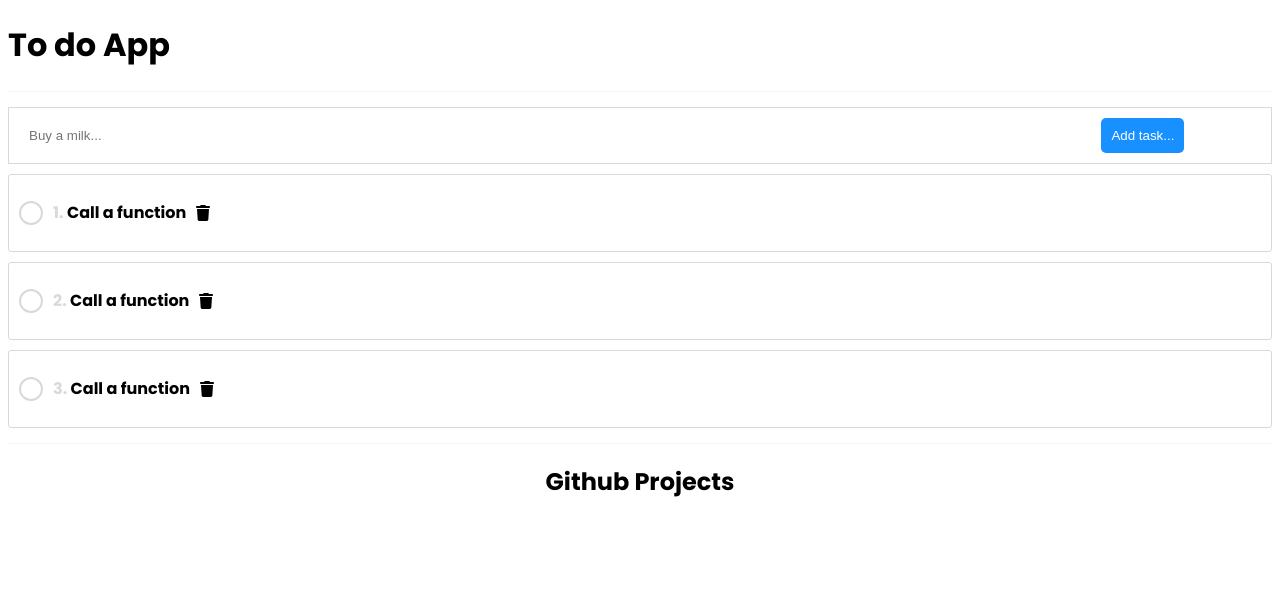
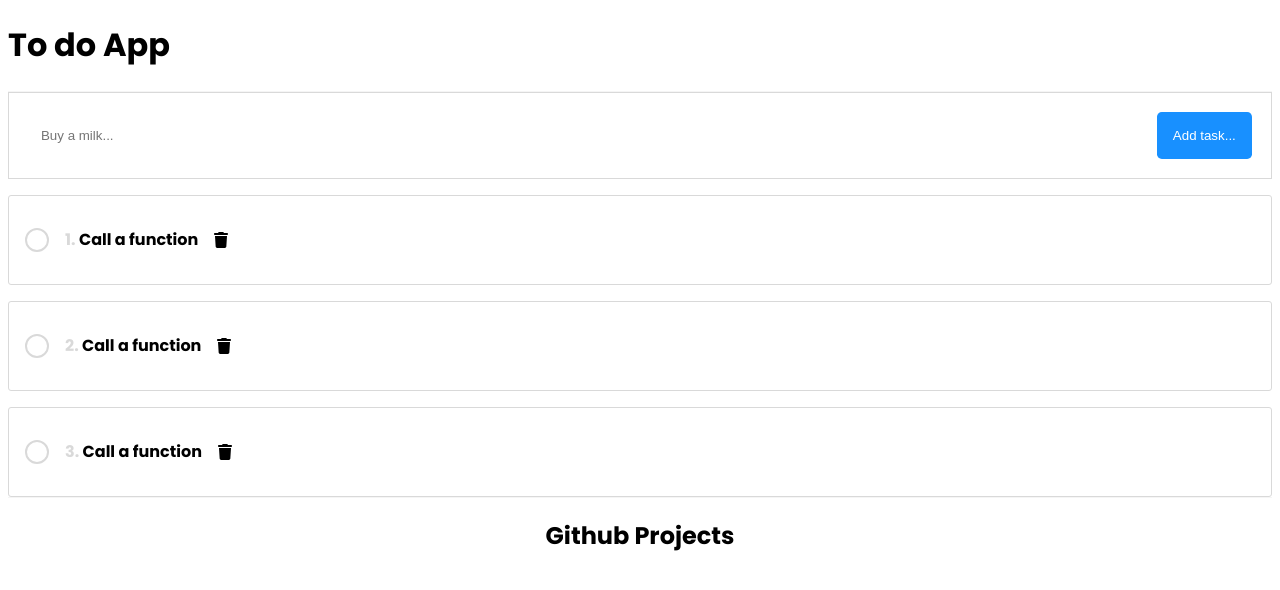
Before and after one commit to Furyforev3r/to-do-app-vite, a React (Vite) app: page / in a window 1280 px wide. Shown: the top 590 px of the page. Built offline with nearby package versions, Linux system fonts and the light colour scheme.

Commit message:
CSS Remake

```diff
--- a/src/App.css
+++ b/src/App.css
@@ -2,27 +2,26 @@
     --blue: #1890ff;
     --color-light-gray: #f5f5f5;
     --color-gray: #d9d9d9;
+    --alert-color: #f5222d;
 }
 
 header {
-    border-bottom: 1px solid var(--color-light-gray);
+    border-bottom: 0.1rem solid var(--color-light-gray);
 }
 
-main {
-    margin-top: 15px;
-}
 
-.submit {
+.submit label {
     display: flex;
     flex-direction: row;
-    gap: 10px;
-    border: 1px solid var(--color-gray);
-    padding: 10px;
+    justify-content: space-between;
+    flex-wrap: wrap;
+    gap: 0.8rem;
+    border: 0.1rem solid var(--color-gray);
+    padding: 1.2rem;
 }
 
 .submit input[type="text"] {
-    width: 83vw;
-    padding: 10px;
+    padding: 0.8rem;
     border: none;
 }
 
@@ -31,28 +30,33 @@ main {
 }
 
 .submit input[type="submit"] {
-    padding: 10px;
+    padding: 1rem;
     border: none;
     background-color: var(--blue);
-    border-radius: 5px;
+    border-radius: 0.3rem;
     color: white;
     cursor: pointer;
 }
 
+.trash {
+    transition: color 0.3s;
+}
+
 .trash:hover {
-    color: #f5222d;
+    color: var(--alert-color);
     cursor: pointer;
+    transition: color 0.3s;
 }
 
 .item {
     display: flex;
     flex-direction: row;
     align-items: center;
-    padding: 10px;
-    gap: 10px;
-    border: 1px solid var(--color-gray);
+    padding: 1rem;
+    gap: 1rem;
+    border: 0.1rem solid var(--color-gray);
     border-radius: 3px;
-    margin-top: 10px;
+    margin-top: 1rem;
 }
 
 .item i {
@@ -70,6 +74,7 @@ input[type="checkbox"] {
 }
 
 .checkmark {
+    cursor: pointer;
     position: relative;
     display: inline-block;
     width: 20px;
@@ -103,6 +108,5 @@ input[type="checkbox"]:checked + .checkmark::before {
 footer {
     display: grid;
     place-items: center;
-    margin-top: 15px;
-    border-top: 1px solid var(--color-light-gray);
+    border-top: 0.1rem solid var(--color-light-gray);
 }
--- a/src/App.tsx
+++ b/src/App.tsx
@@ -26,7 +26,7 @@ function App() {
         <form className='submit'>
           <label>
             <input type='text' className='textin' placeholder='Buy a milk...' onChange={(e) => {setInputtext(e.target.value)}} onSubmit={(e) => {e.preventDefault(), AddToList(inputtext)}}/>
-          <input type='submit' value={'Add task...'} onClick={(e) => {e.preventDefault(), AddToList(inputtext)}}/>
+            <input type='submit' value='Add task...' onClick={(e) => {e.preventDefault(), AddToList(inputtext)}}/>
           </label>
         </form>
         <div>
```
Also changed, not shown: src/index.css (line endings or trailing spaces). Lines whose indentation alone changed are shown as unchanged.
